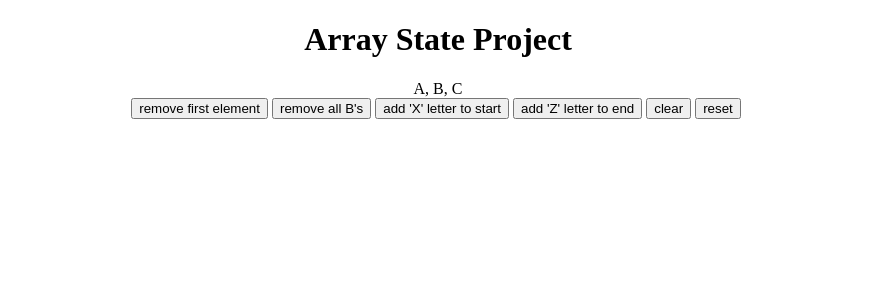
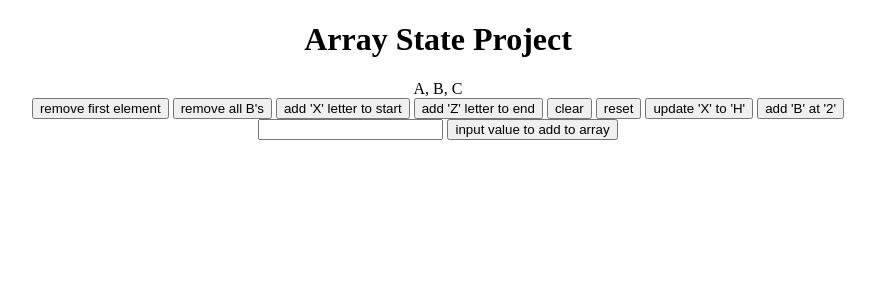
Before and after one commit to akshaycodess/react-basic-and-intermediate, a React (Vite) app: page / in a window 1280 px wide. Shown: the top 300 px of the page, without its empty margins (202-1077 px from the left). Built offline with nearby package versions, Linux system fonts and the light colour scheme.

Commit message:
array project bonus functionalities

```diff
--- a/src/ArrayComponent.jsx
+++ b/src/ArrayComponent.jsx
@@ -5,6 +5,7 @@ const INITIAL_ARRAY = ["A", "B", "C"]
 
 export function ArrayComponent() {
     const [array, setArray] = useState(INITIAL_ARRAY)
+    const [inputValue, setInputValue] = useState('')
 
     // 2. Add the ability to remove the first element from the array
     function removeFirstElement() {
@@ -22,7 +23,7 @@ export function ArrayComponent() {
     // 5. Add the ability to add a new element to the end of the array
     function addNewElemetToStartAndEnd(letter, position = 'start') {
         setArray((currentArray) => {
-        return (position == 'start') ? [letter, ...currentArray] : [...currentArray, letter]
+            return (letter != '') ? ((position == 'start') ? [letter, ...currentArray] : [...currentArray, letter]) : currentArray
         })
     }
     // 6. Add the ability to clear the array
@@ -32,6 +33,26 @@ export function ArrayComponent() {
     // 7. Add the ability to reset the array to the initial value
     function resetArray() {
         setArray(INITIAL_ARRAY)
+    }
+    // 8. Add the ability to update all X elements in the array to H
+    function updateXtoH(searchValue, replaceValue) {
+        setArray((currentArray) => {
+            return currentArray.map((element) => {
+                if (element === searchValue) return replaceValue
+                    return element
+                })
+        })
+    }
+    // 10. Add the ability to add a new element at any index in the array
+    function addLetterAtAnyIndex(letter, index) {
+        setArray((currentArray) => {
+            currentArray.slice(index, 0, letter)
+            return [
+                ...currentArray.slice(0, index),
+                letter,
+                ...currentArray.slice(index),
+            ]
+        })
     }
 
     return (
@@ -50,7 +71,16 @@ export function ArrayComponent() {
             <button onClick={clearArray}>clear</button>
             &nbsp;
             <button onClick={resetArray}>reset</button>
+            {/* Bonus functions */}
             &nbsp;
+            <button onClick={() => updateXtoH('X', 'H')}>update 'X' to 'H'</button>
+            &nbsp;
+            <button onClick={() => addLetterAtAnyIndex('B', 2)}>add 'B' at '2'</button>
+            <br />
+            {/* 9. Add an input that is connected to state and a button that will add the input value to the start of the array */}
+            <input type="text" value={inputValue} onChange={(e) => setInputValue(e.target.value)} />
+            &nbsp;
+            <button onClick={() => addNewElemetToStartAndEnd(inputValue)}>input value to add to array</button>
         </div>
     )
 
```
Also changed, not shown: 20-array-state.png (added), 1 other file (tests, documents, lock files or other folders).
